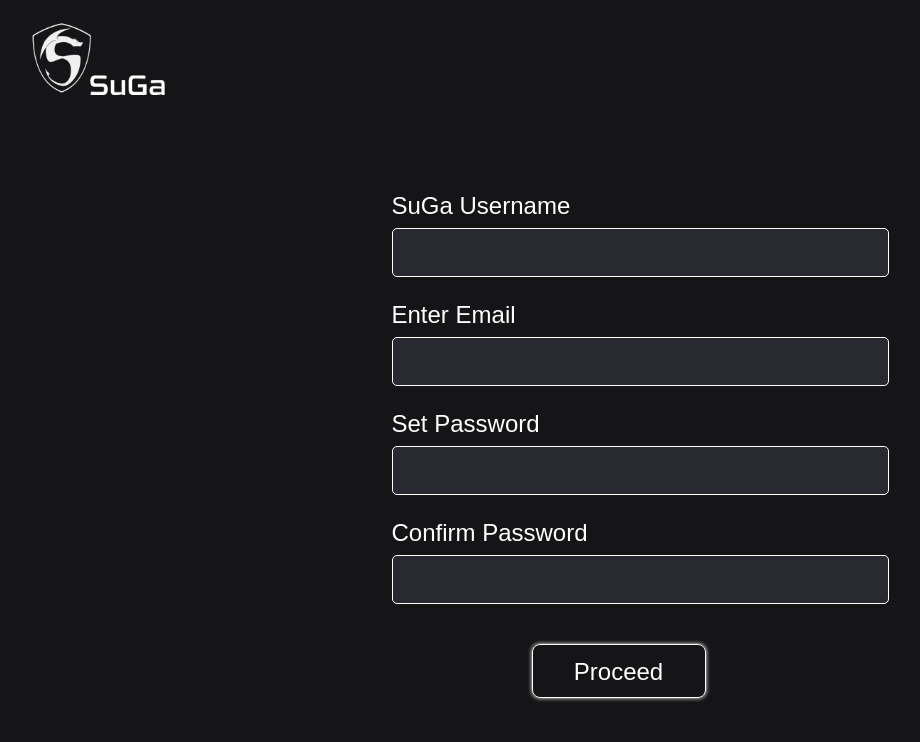
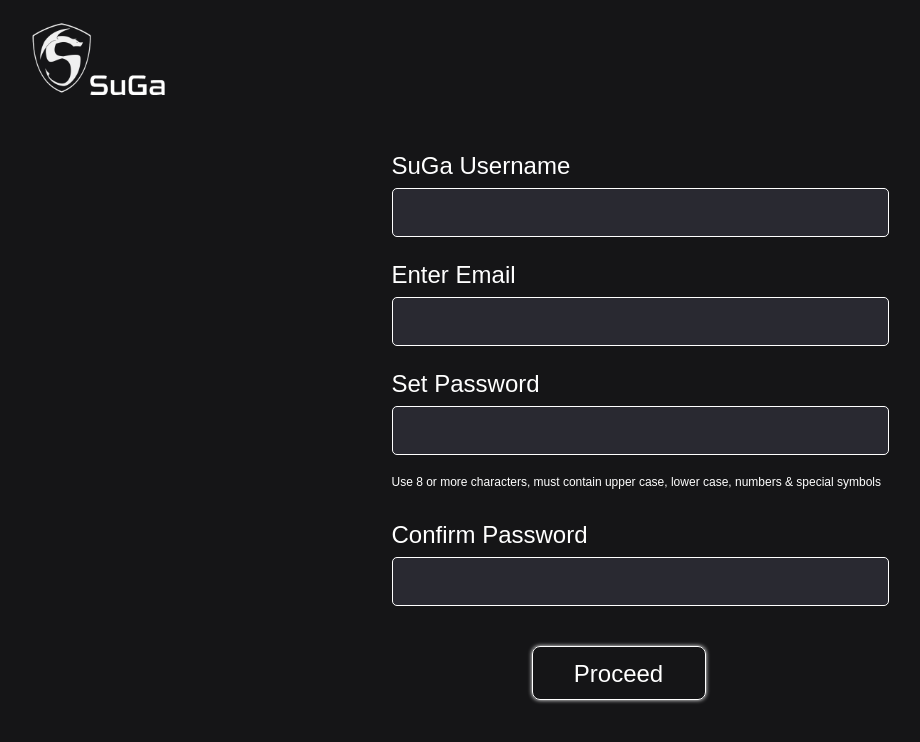
Before and after one commit to Bhunesh22/Suga_Frontend, a React (Create React App) app: page /registrationfrominvite in a window 1280 px wide. Shown: the top 742 px of the page, without its empty margins (0-920 px from the left). Built offline with nearby package versions, Linux system fonts and the light colour scheme; a web font is replaced by a local one.

Commit message:
regisration5

```diff
--- a/src/Components/homepage/Homepage.css
+++ b/src/Components/homepage/Homepage.css
@@ -320,7 +320,8 @@
     font-size: 20px;
     line-height: 23px;
     text-align: center;
-    color: black;
+    color: #1f1f1f;
+    /* color: #000; */
 }
 
 .Hellipse2 {
--- a/src/Components/navbar/Navbar.js
+++ b/src/Components/navbar/Navbar.js
@@ -1,4 +1,4 @@
-import React, {useState, useEffect} from 'react'
+import React, { useState, useEffect } from 'react'
 import logo from './suga.png'
 import profile from './profile.png'
 import hamburgur from './Group 146.svg'
@@ -7,7 +7,7 @@ import { MdOutlineKeyboardArrowRight } from 'react-icons/md'
 import { MdOutlineKeyboardArrowLeft } from 'react-icons/md'
 import { VscChromeClose } from 'react-icons/vsc';
 import Dropdown from './Dropdown'
-import {Link, NavLink} from "react-router-dom"
+import { Link, NavLink } from "react-router-dom"
 
 const Navbar = () => {
 
@@ -17,9 +17,9 @@ const Navbar = () => {
   const handleClick = () => setClick(!click);
 
   const [Open, setOpen] = useState(false);
-    const toggle = () => {setOpen(!Open)}
+  const toggle = () => { setOpen(!Open) }
 
-    const handleLogout = ()=>{
+  const handleLogout = () => {
     setClick(!click);
     localStorage.removeItem('token');
   }
@@ -47,7 +47,7 @@ const Navbar = () => {
       <div className="Ncontainer">
         <div className="Nfirst">
           <div className="sugaLogo">
-                    <Link to="/" ><img src={logo} alt="" style={{width:"74px"}} /></Link>
+            <Link to="/" ><img src={logo} alt="" style={{ width: "74px" }} /></Link>
             <p>
               <span>Su</span>
               <span style={{ color: "#4D69FD" }}>Ga</span>
@@ -56,13 +56,13 @@ const Navbar = () => {
         </div>
         <div className="Nmid">
           <p><MdOutlineKeyboardArrowLeft size='2.8rem' style={{ transform: 'translate(70px, 0px)' }} /><MdOutlineKeyboardArrowLeft size='2.8rem' style={{ transform: 'translate(35px, 0px)' }} /><MdOutlineKeyboardArrowLeft size='2.8rem' /></p>
+          <p className='Nexchange'><Link className='Nexchange1' to="/">Skins</Link></p>
           <p className='Nmatches'><Link to="/commingSoon">NFT's</Link></p>
-            <p className='Nexchange'><Link to="/">Skins</Link></p>
           <p><MdOutlineKeyboardArrowRight size='2.8rem' style={{ transform: 'translate(70px, 0px)' }} /><MdOutlineKeyboardArrowRight size='2.8rem' style={{ transform: 'translate(35px, 0px)' }} /><MdOutlineKeyboardArrowRight size='2.8rem' /></p>
         </div>
 
-        <div className="Nhamburgur"  onClick={handleClick}>
-        {!click ? (<img src={hamburgur} alt="" />) : <VscChromeClose color='white' size="2rem"/>}
+        <div className="Nhamburgur" onClick={handleClick}>
+          {!click ? (<img src={hamburgur} alt="" />) : <VscChromeClose color='white' size="2rem" />}
 
         </div>
         <div className="NhamDrop">
@@ -133,7 +133,7 @@ const Navbar = () => {
                 About Us
               </NavLink>
             </li>
-            {localStorage.getItem('token')?(<li className="nav-item">
+            {localStorage.getItem('token') ? (<li className="nav-item">
               <NavLink
                 exact
                 to="/login"
@@ -149,15 +149,15 @@ const Navbar = () => {
         </div>
 
         <div className="Nlast">
-            {!localStorage.getItem("token")? (<Link to="/login" className='Nlink' ><div className='Nbtn' style={{cursor:"pointer"}}>Login</div></Link> ) : (<>
+          {!localStorage.getItem("token") ? (<Link to="/login" className='Nlink' ><div className='Nbtn' style={{ cursor: "pointer" }}>Login</div></Link>) : (<>
             <div className="Nbox"></div>
-            {!openProfile ? (<div className="Nimg" style={{cursor:"pointer"}}>
-                <img onClick={toggle} src={profile} alt=""/>
-            </div>): (<div className="Nimg" style={{cursor:"pointer"}}>
-                <Link to="/profile"><img src={profile} alt=""/></Link>
+            {!openProfile ? (<div className="Nimg" style={{ cursor: "pointer" }}>
+              <img onClick={toggle} src={profile} alt="" />
+            </div>) : (<div className="Nimg" style={{ cursor: "pointer" }}>
+              <Link to="/profile"><img src={profile} alt="" /></Link>
             </div>)}
-            {Open? <div className="Ndrop"><Dropdown/></div>: ''}
-            </>) }
+            {Open ? <div className="Ndrop"><Dropdown /></div> : ''}
+          </>)}
 
         </div>
       </div>
--- a/src/Components/navbar/navbar.css
+++ b/src/Components/navbar/navbar.css
@@ -58,10 +58,26 @@
     color: #A3B1E4;
 }
 
+.Nmid p a:active{
+    text-decoration: none;
+    color: #FFFFFF;
+    text-shadow: 0px 0px 10px #FFFFFF;
+}
+
+.Nexchange1:active{
+    text-decoration: none;
+    color: #FFFFFF;
+    text-shadow: 0px 0px 10px #FFFFFF;
+}
+
 .Nmid p a:hover{
     text-decoration: none;
-    color: #7984ab;
+    /* color: #7984ab; */
+    color: #FFFFFF;
+    text-shadow: 0px 0px 10px #FFFFFF;
 }
+
+
 
 .Nmid p:nth-child(3) {
     cursor: pointer;
--- a/src/Components/registration/Registration from invite.css
+++ b/src/Components/registration/Registration from invite.css
@@ -62,7 +62,7 @@
     flex-direction: column;
     justify-content: center;
     align-items: center;
-    margin-top: 70px;
+    margin-top: 30px;
     /* padding-top: 170px; */
 }
 
@@ -264,6 +264,14 @@
     background: transparent;
 }
 
+.passwordRules1{
+    font-family: 'Gilroy', sans-serif;
+    font-style: normal;
+    font-size: 12px;
+    color: #FFFFFF;
+}
+
+
 @media screen and (max-width: 550px) {
     .Rform{
         transform: scale(0.5);
--- a/src/Components/registration/RgistrationFromInvite.js
+++ b/src/Components/registration/RgistrationFromInvite.js
@@ -114,7 +114,8 @@ function RegistrationFromInvite() {
             name='email'
             onChange={onChange}
 
-          /><br />
+          />
+          <br />
           <span className='Rpassword'>Set Password</span>
           <input
             type="password"
@@ -125,7 +126,9 @@ function RegistrationFromInvite() {
             onChange={onChange}
             minLength={5}
 
-          /><br />
+          />
+          <h6 className='passwordRules1'>Use 8 or more characters, must contain upper case, lower case, numbers & special symbols</h6>
+          <br />
           <span className='RcnfrmPassword'>Confirm Password</span>
           <input
             type="password"
```
Lines whose indentation alone changed are shown as unchanged.
